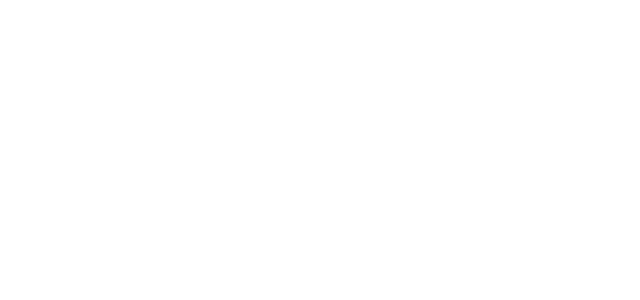
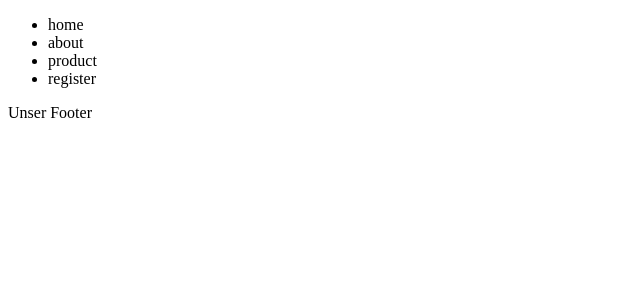
Before and after one commit to secure73/daareact, a React (Create React App) app: page / in a window 1280 px wide. Before the commit this address had no page. Shown: the top 300 px of the page, without its empty margins (0-640 px from the left). Built offline with nearby package versions, Linux system fonts and the light colour scheme.

Commit message:
create layout with navbar and footer base structure

```diff
--- a/src/container/App.js
+++ b/src/container/App.js
@@ -1,16 +1,17 @@
+import React from "react";
+import { BrowserRouter as Router } from "react-router-dom";
+import Layout from "../layout/Layout";
 
-import React from "react";
-import { BrowserRouter as Router } from 'react-router-dom';
-
-import './App.css';
-import MainRouter from './MainRouter';
+import "./App.css";
+import MainRouter from "./MainRouter";
 function App() {
   return (
     <div>
-      <Router>
-        <MainRouter/>
-      </Router>
-
+      <Layout>
+        <Router>
+          <MainRouter />
+        </Router>
+      </Layout>
     </div>
   );
 }
--- /dev/null
+++ b/src/layout/Footer.jsx
@@ -0,0 +1,7 @@
+import React from 'react'
+
+export default function Footer() {
+  return (
+    <div>Unser Footer</div>
+  )
+}
--- /dev/null
+++ b/src/layout/Layout.jsx
@@ -0,0 +1,14 @@
+import React, { Fragment } from 'react'
+import Navbar from './Navbar'
+import Footer from './Footer'
+
+export default function Layout({children}) {
+  return (
+    <Fragment>
+    <Navbar/>
+        {children}
+    <Footer/>
+    </Fragment>
+
+  )
+}
--- /dev/null
+++ b/src/layout/Navbar.jsx
@@ -0,0 +1,12 @@
+import React from 'react'
+
+export default function Navbar() {
+  return (
+    <ul>
+        <li>home</li>
+        <li>about</li>
+        <li>product</li>
+        <li>register</li>
+    </ul>
+  )
+}
```
